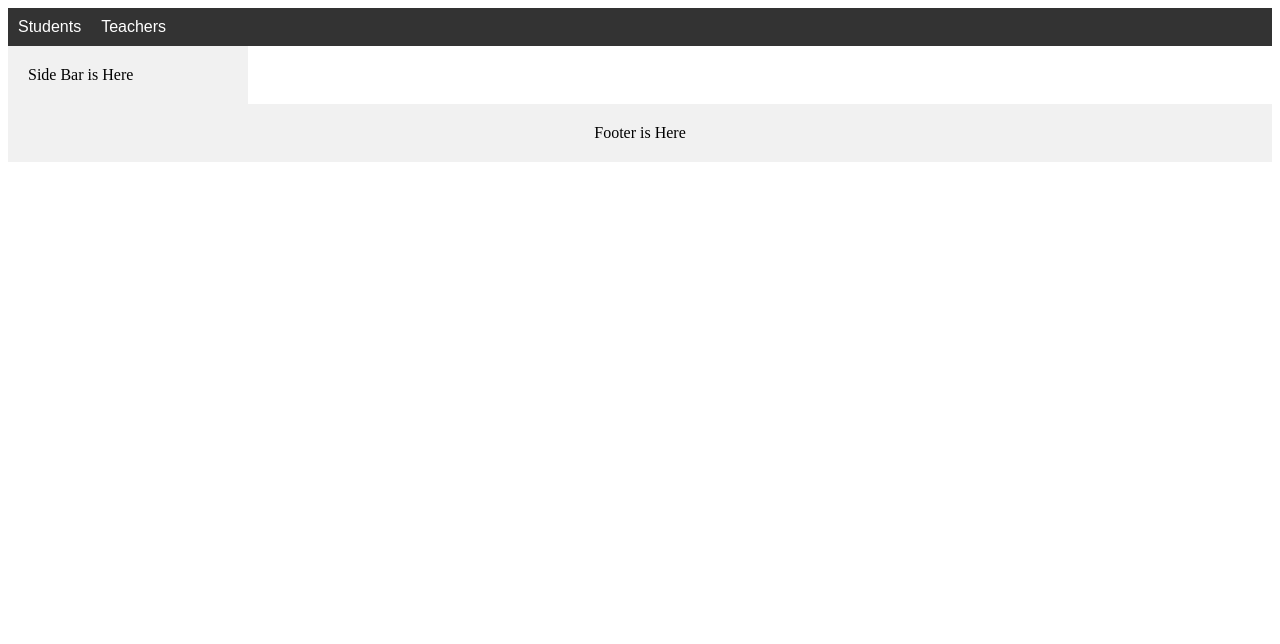
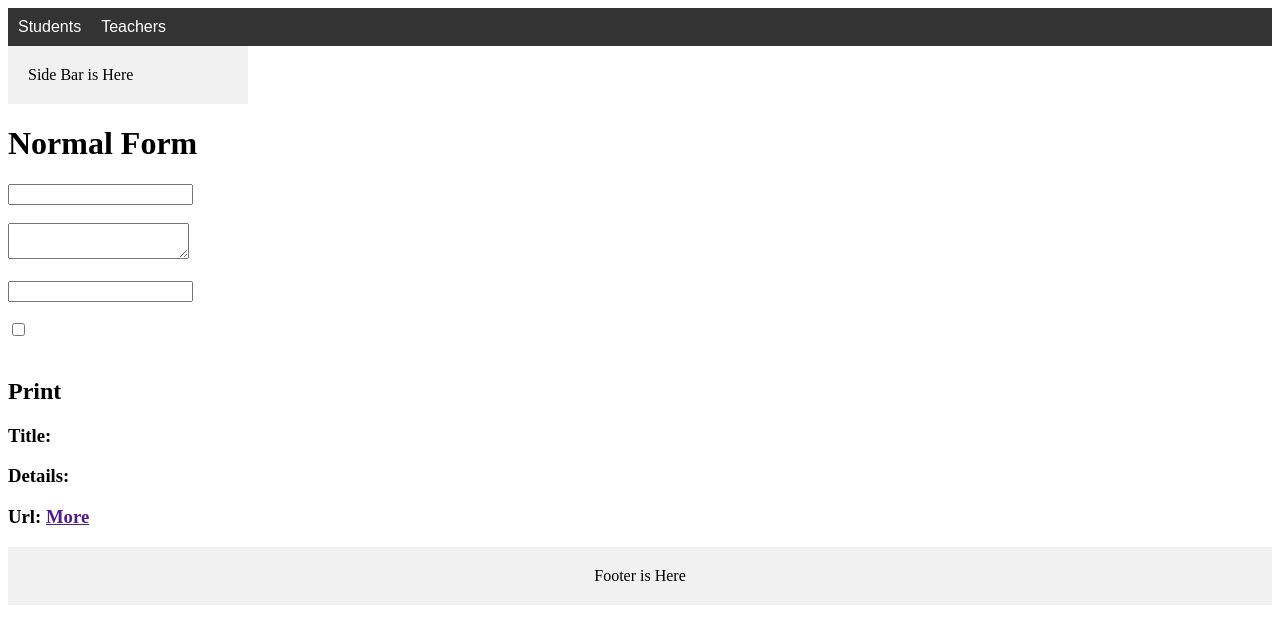
Before and after one commit to alaminsahed/angular-course, an Angular app: page /normalForm in a window 1280 px wide. Before the commit this address led to /. Shown: the top 644 px of the page. Built offline with nearby package versions, Linux system fonts and the light colour scheme.

Commit message:
form - ngModel

```diff
--- a/src/app/app-routing.module.ts
+++ b/src/app/app-routing.module.ts
@@ -4,6 +4,7 @@ import { DashboardComponent } from './dashboard/dashboard.component';
 import { StudentListComponent } from './student/student-list/student-list.component';
 import { TeacherListComponent } from './teacher/teacher-list/teacher-list.component';
 import { DataflowParentComponent } from './dataflow-parent/dataflow-parent.component';
+import { FormNormalComponent } from './form-normal/form-normal.component';
 
 const routes: Routes = [
   { path: '', redirectTo: '/dashboard', pathMatch: 'full' },
@@ -34,6 +35,10 @@ const routes: Routes = [
     loadChildren: () =>
       import('./login-form/login-form.module').then((m) => m.LoginFormModule),
   },
+  {
+    path: 'normalForm',
+    component: FormNormalComponent,
+  },
 ];
 
 @NgModule({
--- /dev/null
+++ b/src/app/form-normal/form-normal.component.html
@@ -0,0 +1,22 @@
+<div>
+  <h1>Normal Form</h1>
+  <!-- import FormsModule in app.module.ts -->
+  <input type="text" [(ngModel)]="postTitle" />
+  <br /><br />
+  <textarea type="text" [(ngModel)]="postDetails"></textarea>
+  <br /><br />
+  <input type="text" [(ngModel)]="postUrl" />
+  <br /><br />
+  <input type="checkbox" [(ngModel)]="postBg" />
+  <br /><br />
+</div>
+
+<h2>Print</h2>
+
+<div>
+  <h3 [ngStyle]="{ backgroundColor: postBg ? 'red' : '' }">
+    Title: {{ postTitle }}
+  </h3>
+  <h3>Details: {{ postDetails }}</h3>
+  <h3>Url: <a [href]="postUrl" alt="postUrl" target="_blank">More</a></h3>
+</div>
--- /dev/null
+++ b/src/app/form-normal/form-normal.component.ts
@@ -0,0 +1,13 @@
+import { Component } from '@angular/core';
+
+@Component({
+  selector: 'app-form-normal',
+  templateUrl: './form-normal.component.html',
+  styleUrls: ['./form-normal.component.scss'],
+})
+export class FormNormalComponent {
+  postTitle: string = '';
+  postDetails: string = '';
+  postUrl: string = '';
+  postBg: boolean = false;
+}
```
Also changed, not shown: src/app/app.module.ts (+16 -2 lines), src/app/form-normal/form-normal.component.scss (added), 1 other file (tests, documents, lock files or other folders).
